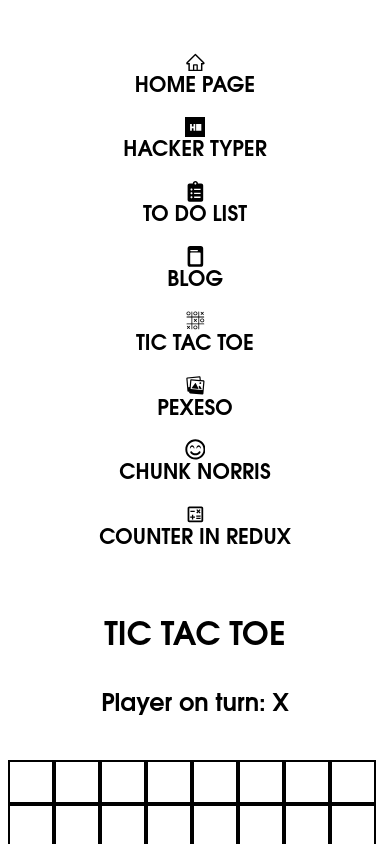
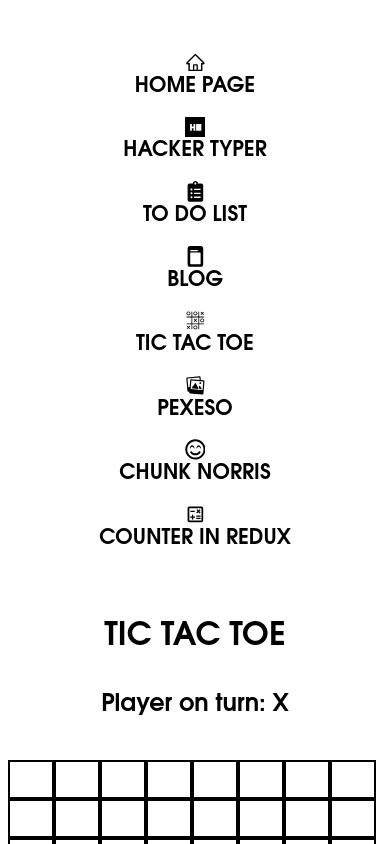
Before and after one commit to matusgrulik/ita-matus-grulik, a React (Create React App) app: page /tictactoe in a window 390 px wide. Shown: the top 844 px of the page. Built offline with nearby package versions, Linux system fonts and the light colour scheme.

Commit message:
testing TTT for mobile

```diff
--- a/src/TicTacToe/Components/Square.tsx
+++ b/src/TicTacToe/Components/Square.tsx
@@ -19,8 +19,8 @@ const DivWrapper = styled.div`
     height: 42px;
   }
   @media (max-width: 500px) {
-    widht: 40px;
-    height: 40px;
+    widht: 35px;
+    height: 35px;
   }
 `;
 
```
